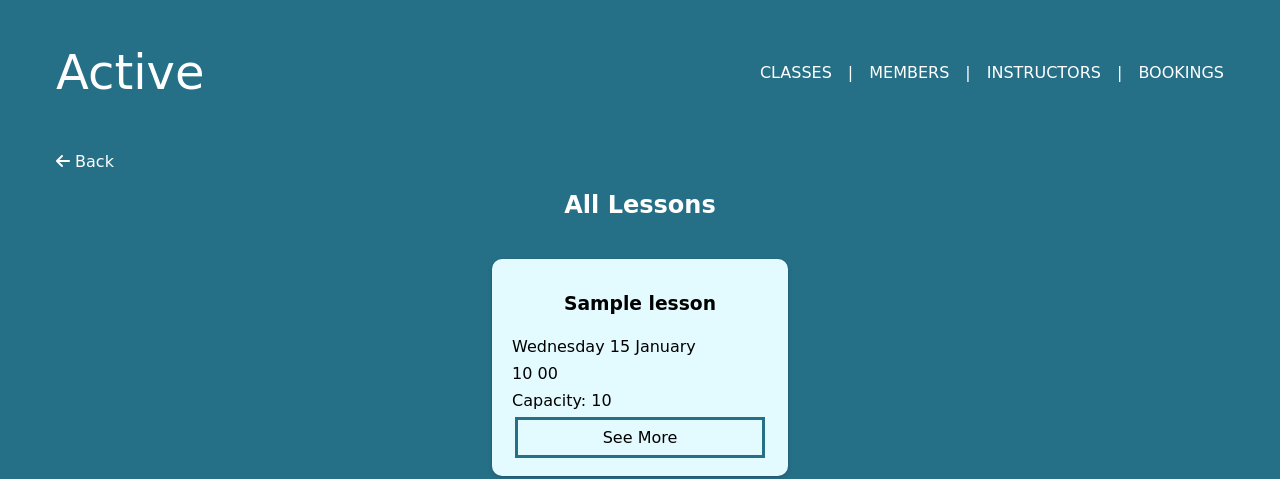
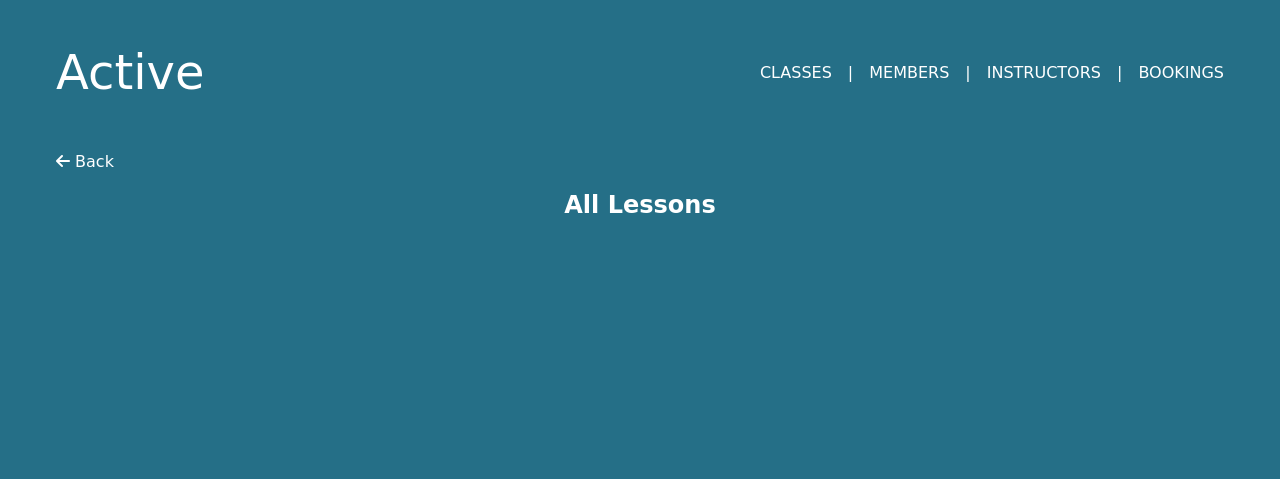
Before and after one commit to HelenLangers/CC_Gym_App_Project, a Flask app: page /classes in a window 1280 px wide. Shown: the top 479 px of the page. Run offline with Flask 2, Linux system fonts and the light colour scheme; a database or web service that is not in the repository returns one stand-in record (values such as "Sample title"); some libraries are stand-ins or nearby versions; some web fonts are replaced.

Commit message:
if statement for lessons view working

```diff
--- a/templates/lessons/lessons.html
+++ b/templates/lessons/lessons.html
@@ -8,7 +8,9 @@
     <h2 class="lesson-heading">All Lessons</h2>
 </section>
 <section class="lesson-list">
+    <div class="class-day-split">
     {% for lesson in lessons %}
+        {% if 'Monday' in lesson.date.strftime("%A %d %B") %}
         <div class="lesson-blocks">
             <h3>{{ lesson.title }}</h3>
             <p>{{ lesson.date.strftime("%A %d %B") }}</p>
@@ -16,6 +18,32 @@
             <p>Capacity: {{lesson.capacity}}</p>
             <a href="/classes/{{ lesson.id }}" class="button">See More</a>
         </div>
+        {% endif %}
+    </div>
+    <!-- <div class="class-day-split">
+            {% if 'Tuesday' in lesson.date.strftime("%A %d %B") %}
+            <div class="lesson-blocks">
+                <h3>{{ lesson.title }}</h3>
+                <p>{{ lesson.date.strftime("%A %d %B") }}</p>
+                <p>{{ lesson.time.strftime("%H %M") }}</p>
+                <p>Capacity: {{lesson.capacity}}</p>
+                <a href="/classes/{{ lesson.id }}" class="button">See More</a>
+            </div>
+            {% endif %}
+        </div>
+
+        <div class="class-day-split">
+            {% if 'Wednesday' in lesson.date.strftime("%A %d %B") %}
+            <div class="lesson-blocks">
+                <h3>{{ lesson.title }}</h3>
+                <p>{{ lesson.date.strftime("%A %d %B") }}</p>
+                <p>{{ lesson.time.strftime("%H %M") }}</p>
+                <p>Capacity: {{lesson.capacity}}</p>
+                <a href="/classes/{{ lesson.id }}" class="button">See More</a>
+            </div>
+            {% endif %}
+        </div>
+         -->
     {% endfor %}
 </section>
 
```
